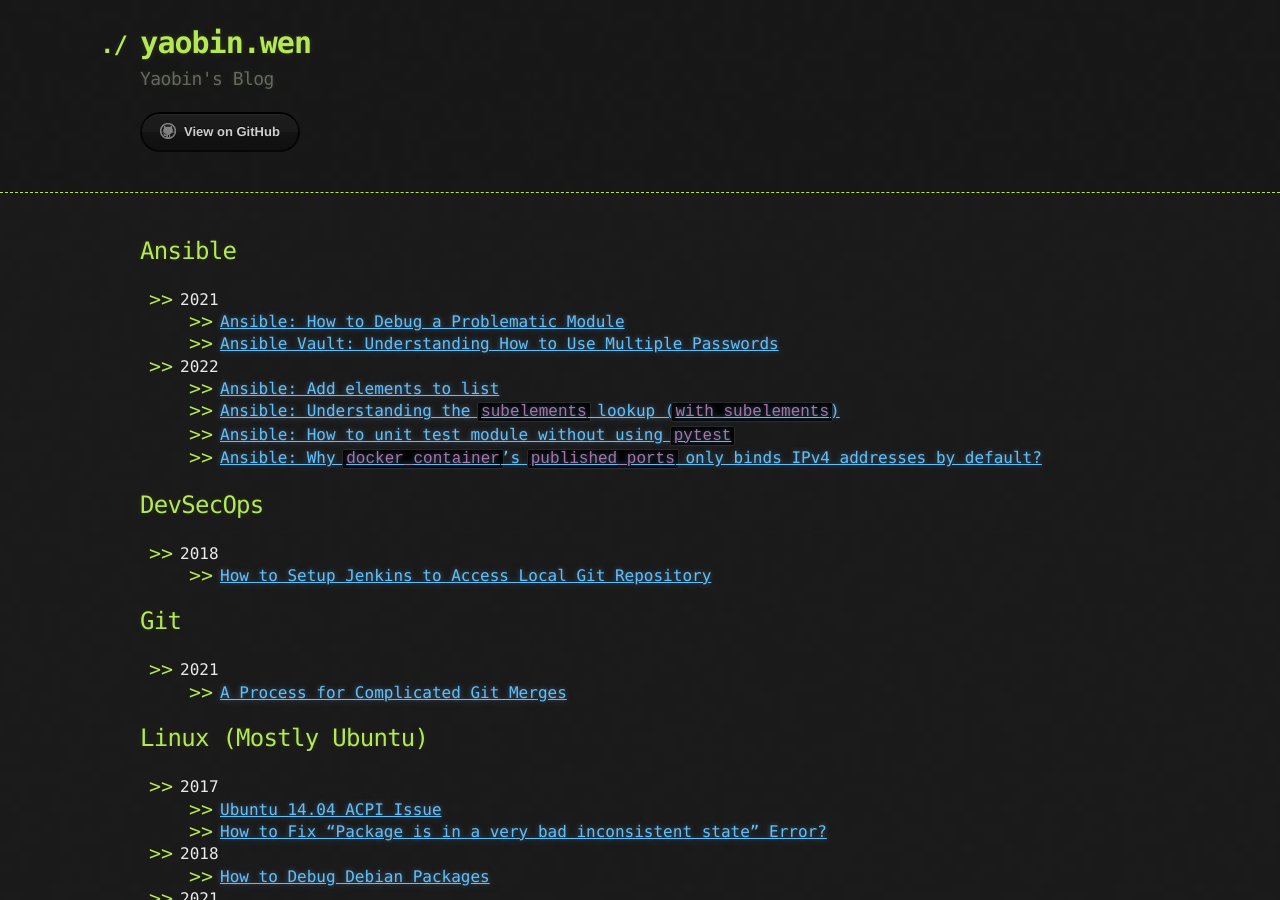
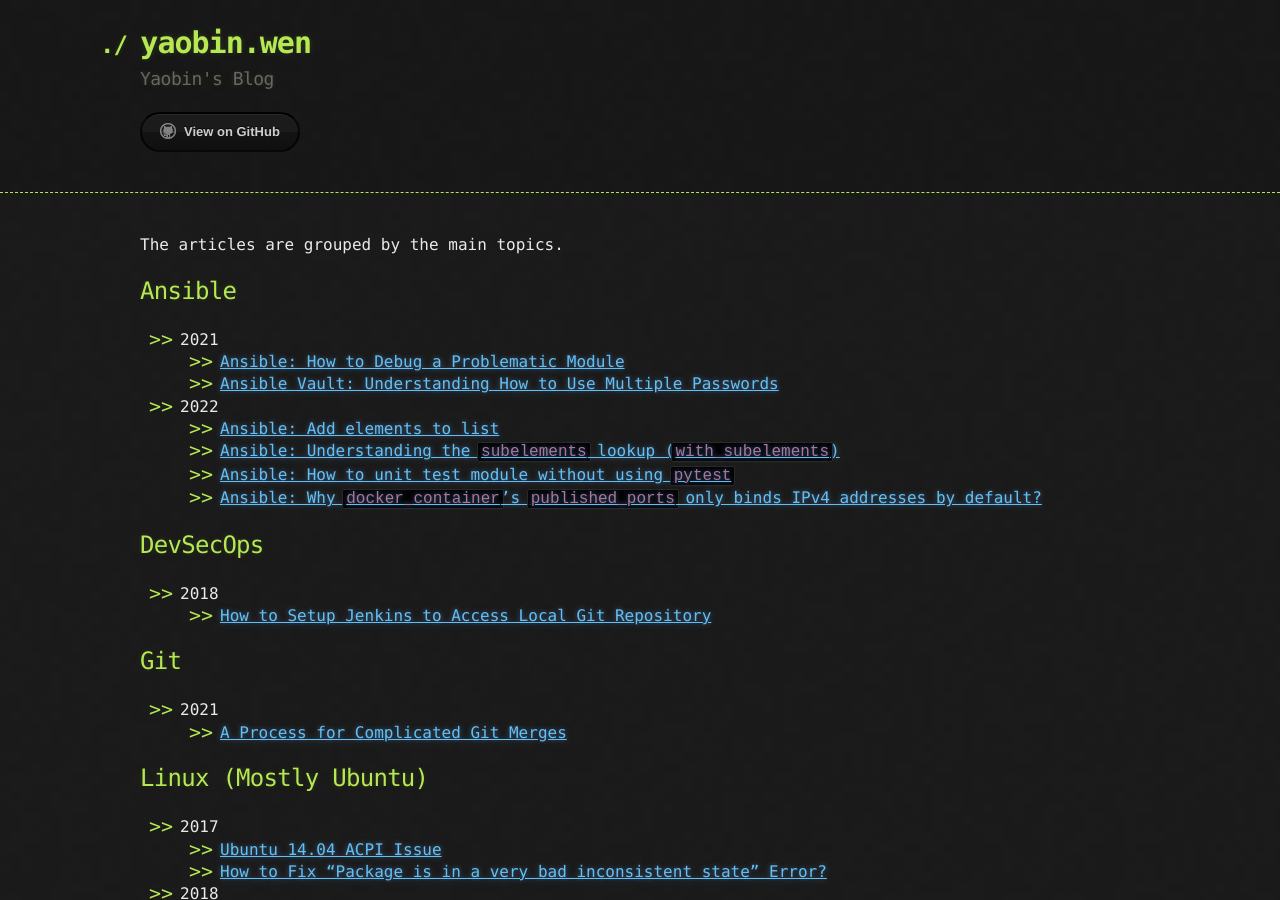
Before and after one commit to yaobinwen/yaobinwen.github.io, a Jekyll site: the page built from index.md, in a window 1280 px wide and 900 px high. Built offline with Jekyll 4.4.1, drawn with Linux system fonts in a browser that asks for light colours; our own code applies the rules of GitHub Pages for plain Markdown files.

Commit message:
Add an introduction line on the Index page

```diff
--- a/index.md
+++ b/index.md
@@ -1,3 +1,5 @@
+The articles are grouped by the main topics.
+
 ## Ansible
 
 - 2021
```
